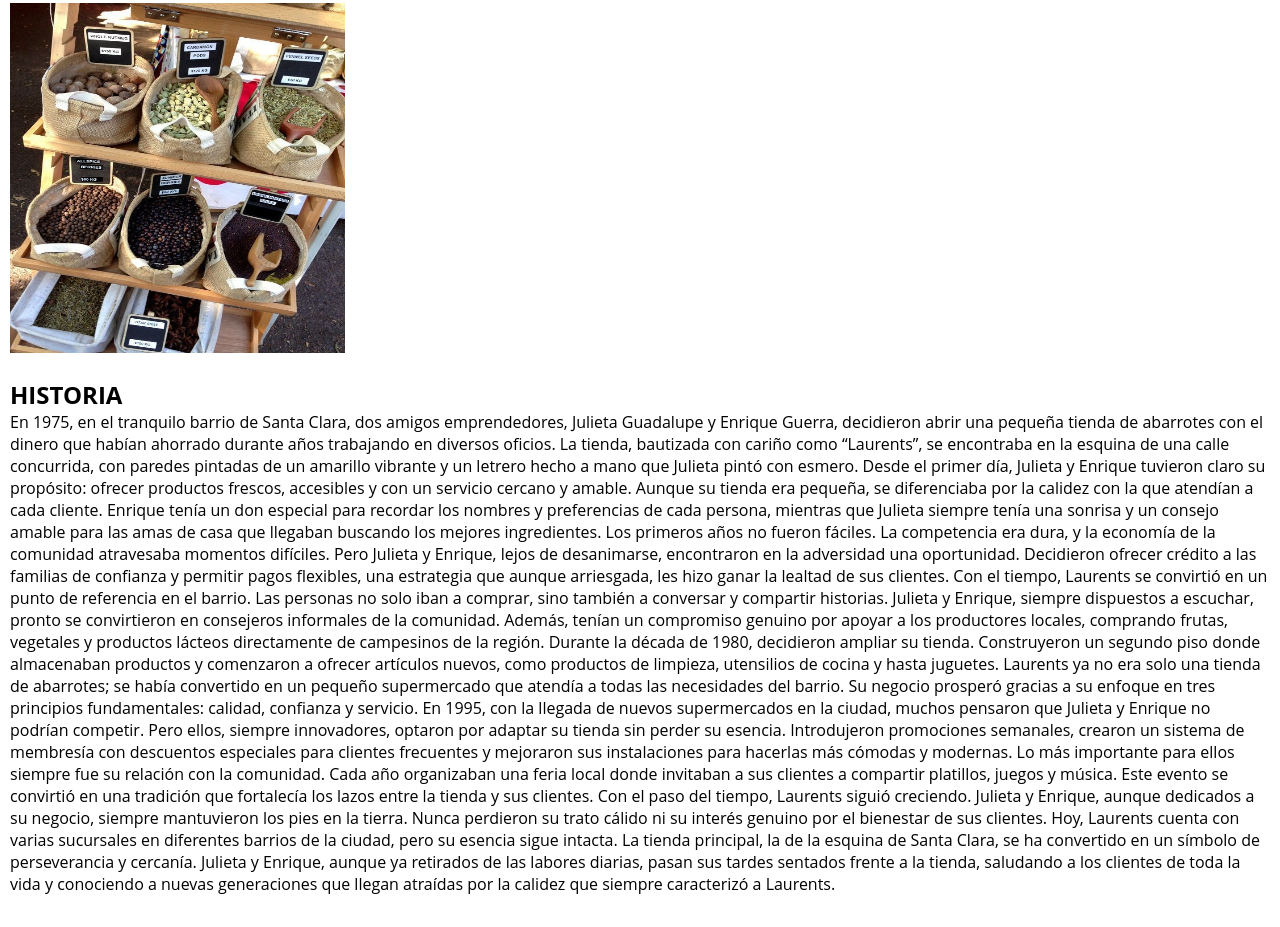
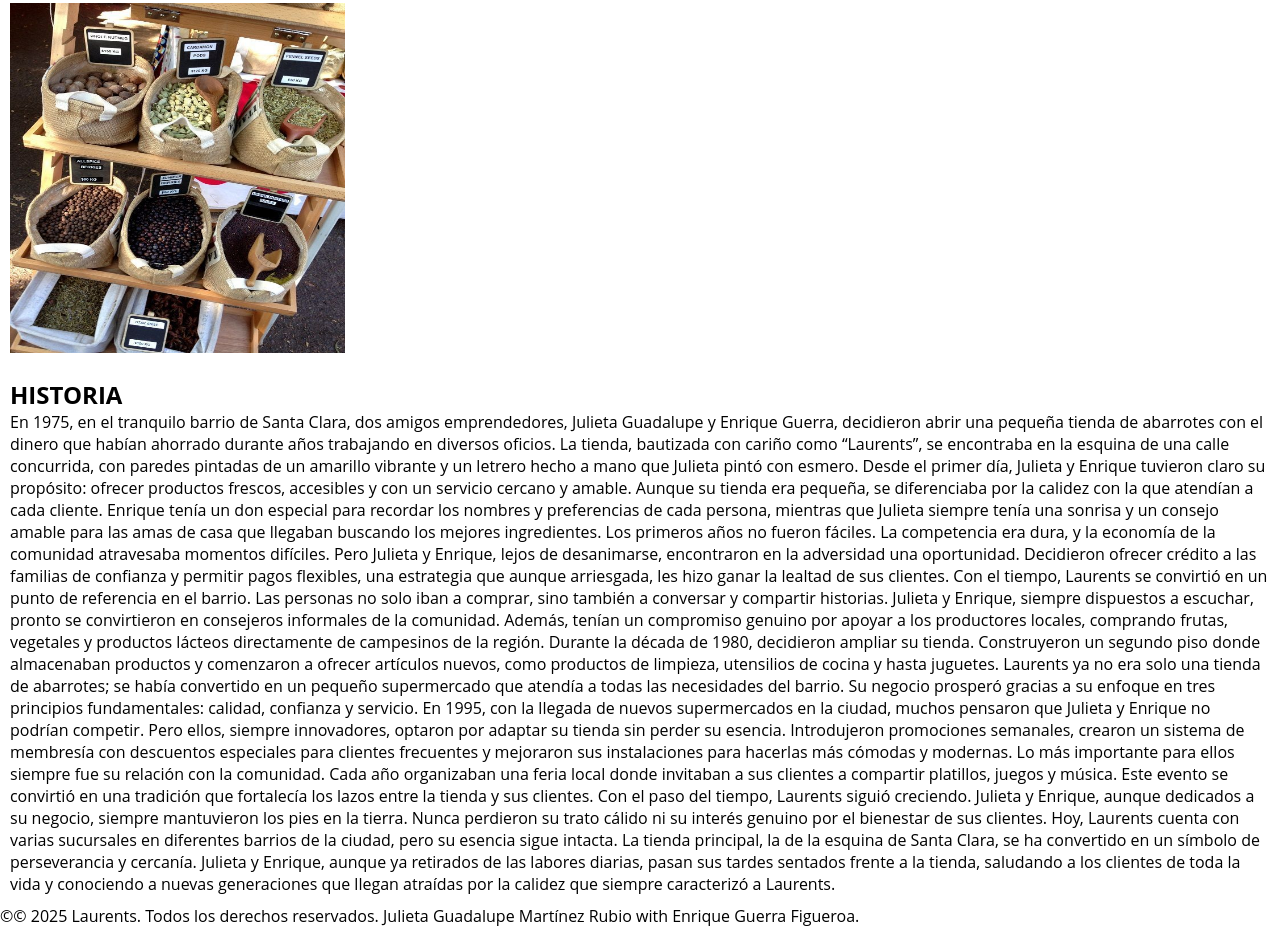
Before and after one commit to juliettttw/help, a plain HTML site: page pagina/Nosotros.html in a window 1280 px wide. Shown: the part 679-1606 px from the top of the page. Before the commit the page ends 1584 px from the top, so only its background shows below. Drawn offline with Linux system fonts and the light colour scheme.

Commit message:
Update Nosotros.html

```diff
--- a/pagina/Nosotros.html
+++ b/pagina/Nosotros.html
@@ -89,6 +89,9 @@
 
 </div>
 
+<footer>
+	<p>&copy;© 2025 Laurents. Todos los derechos reservados. Julieta Guadalupe Martínez Rubio with Enrique Guerra Figueroa.</p>
+</footer>
 
 
 
```
